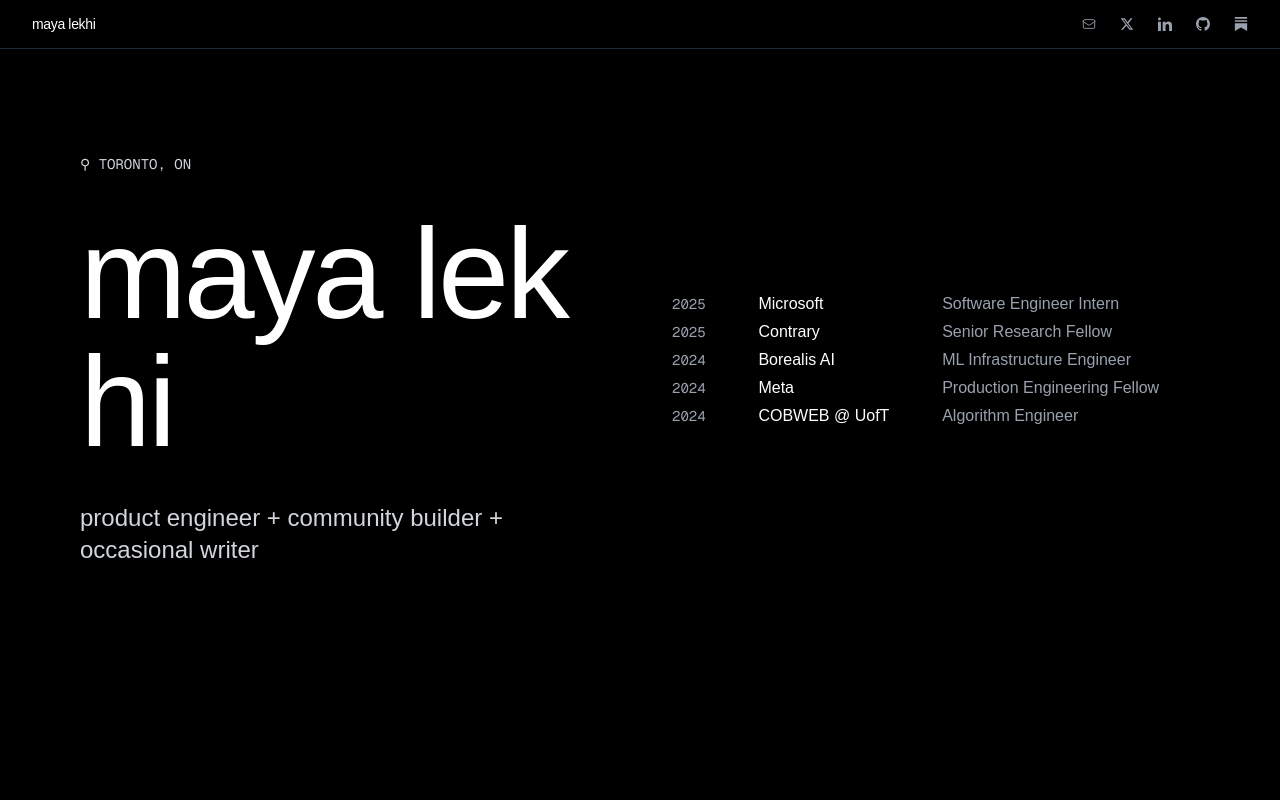
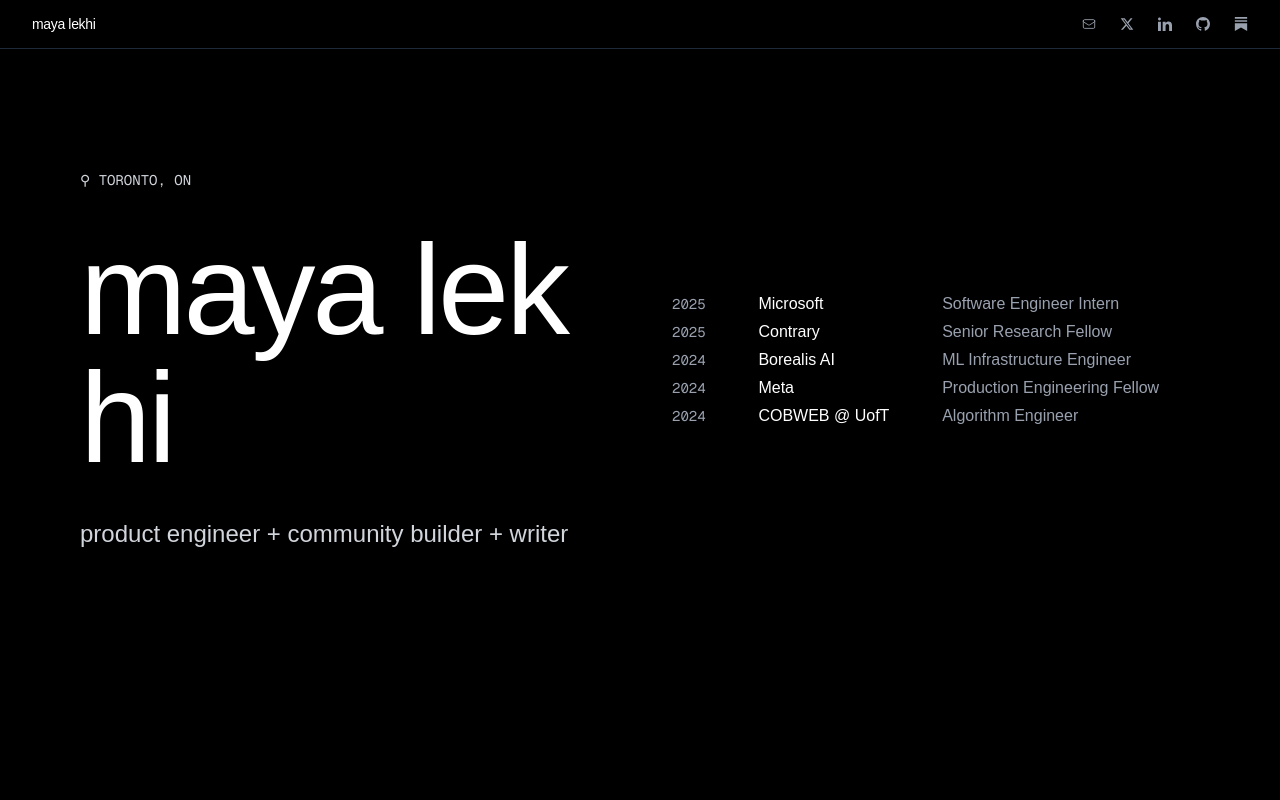
Before and after one commit to mlekhi/mayalekhi.ca, a Next.js app: page / in a window 1280 px wide. Shown: the top 800 px of the page. Built offline with nearby package versions, Linux system fonts and the light colour scheme; a web font is replaced by a local one.

Commit message:
wording change

```diff
--- a/app/components/Hero.tsx
+++ b/app/components/Hero.tsx
@@ -46,7 +46,7 @@ export default function Hero() {
         className="mt-8 space-y-4"
       >
         <p className="text-xl md:text-2xl text-gray-300">
-          product engineer + community builder + occasional writer
+          product engineer + community builder + writer
         </p>
       </motion.div>
     </motion.section>
```
